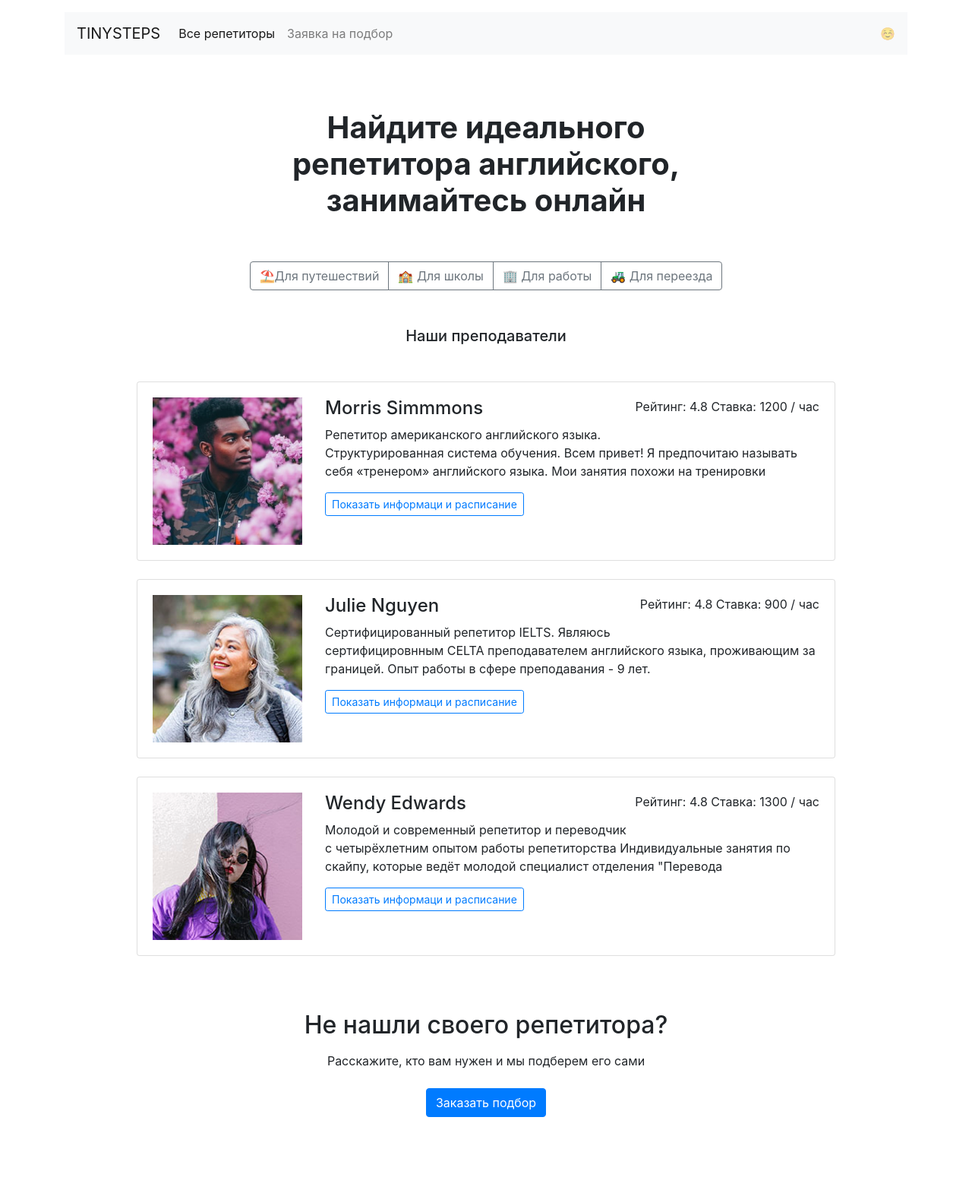
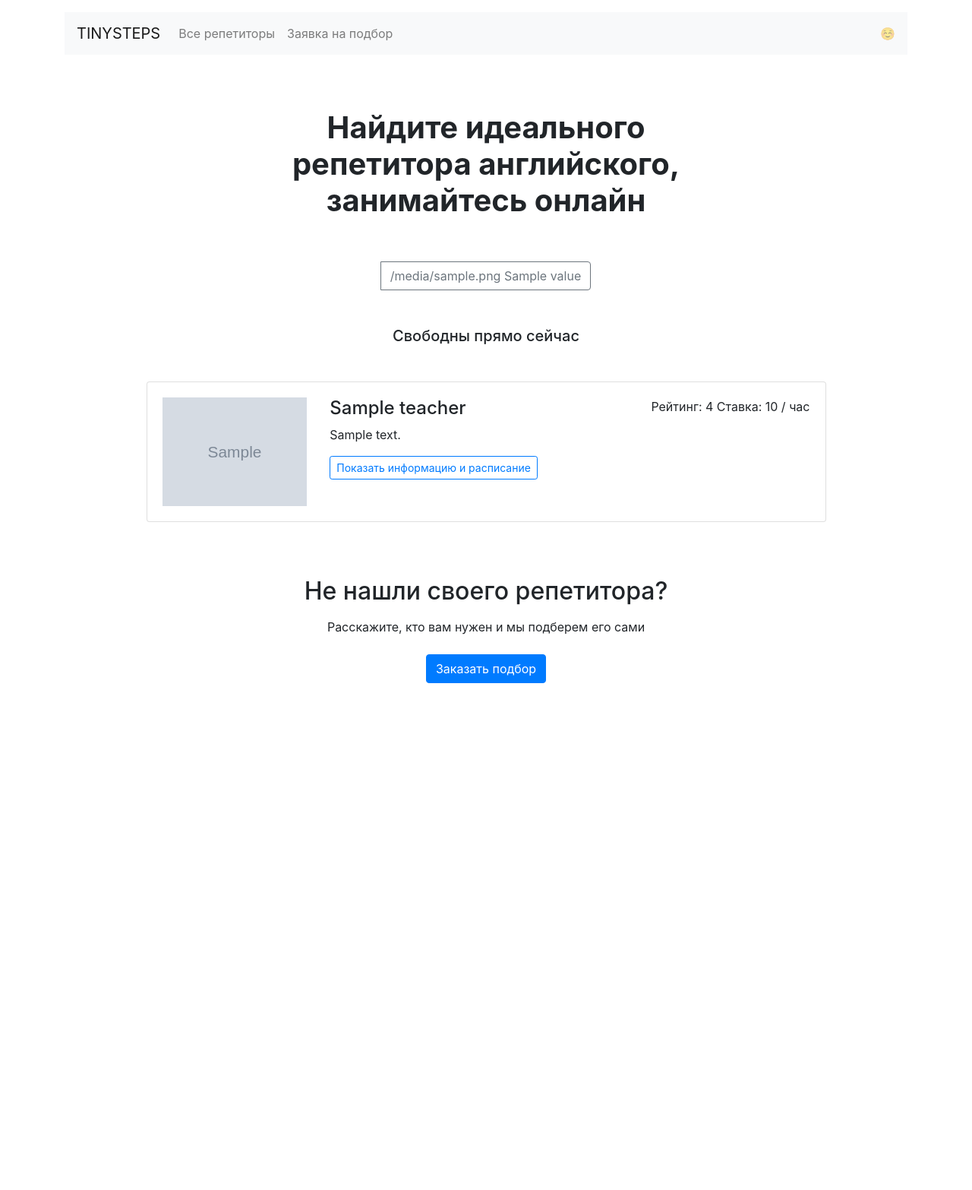
Before and after one commit to VinGeorge/flask-language-project, a Flask app: template templates/index.html in a window 1280 px wide. Shown: the whole page at 76% size. After the commit the page ends 899 px from the top, so only its background shows below. Run offline with Flask 2, Linux system fonts and the light colour scheme; the template is opened without the code that fills it: most values are stand-ins (such as "Sample title", 1, 10 or a date in 2020); grey boxes marked "Sample" are stand-in pictures; parts of the project's set-up code (start-up, migrations or seed data) failed here and were passed over; some libraries are stand-ins or nearby versions.

Commit message:
based template was fixed and index added

```diff
--- a/app.py
+++ b/app.py
@@ -1,5 +1,6 @@
 from flask import Flask, render_template  # сперва подключим модуль
 import json
+import random
 from flask_wtf import FlaskForm
 from wtforms import StringField
 
@@ -28,6 +29,14 @@ weekday_names = \
         "wed": "Среда"
     }
 
+goal_icons = \
+    {
+        "travel": '⛱',
+        "study": '🏫',
+        "work": '🏢',
+        "relocate": '🚜'
+    }
+
 class BookingForm(FlaskForm):
     student_name = StringField("Ваше имя")
     student_phone = StringField("Ваш телефон")
@@ -35,11 +44,15 @@ class BookingForm(FlaskForm):
 
 # Создаем страницы
 
-
 @app.route('/')
 def main():
 
-    return
+    teachers_id = [teacher['id'] for teacher in teachers]
+    random_id_list = random.choices(teachers_id, k=5)
+
+    random_teacher = [teacher for teacher in teachers if teacher['id'] in random_id_list]
+
+    return render_template('index.html', goals=goals, icons=goal_icons, teachers=random_teacher)
 
 
 @app.route('/profiles/<int:teacher_id>/')
@@ -86,13 +99,22 @@ def render_booking(teacher_id, week_day, time):
             teacher_picture = teacher['picture']
             schedule = teacher['free']
 
+    # if request.method == 'POST':
+
+
     return render_template("booking.html", form=form, teacher_name=teacher_name, teacher_picture=teacher_picture,
                            schedule=schedule, week_day=week_day, time=time, weekday_names=weekday_names)
 
 
-@app.route('/booking_done/', methods=["POST", "GET"])
-def render_booking_done():
-    return render_template("booking_done.html")
+@app.route('/booking/<int:teacher_id>/<week_day>/<time>/booking_done/', methods=["POST", "GET"])
+def render_booking_done(teacher_id, week_day, time):
+
+    form = BookingForm()
+
+    name = form.student_name.data
+    phone = form.student_phone.data
+
+    return render_template("booking_done.html", form=form, name=name, phone=phone)
 
 
 if __name__ == '__main__':
--- a/templates/base.html
+++ b/templates/base.html
@@ -6,8 +6,6 @@
   <title>TINYSTEPS</title>
   <link rel="stylesheet" href="https://stackpath.bootstrapcdn.com/bootstrap/4.3.1/css/bootstrap.min.css" integrity="sha384-ggOyR0iXCbMQv3Xipma34MD+dH/1fQ784/j6cY/iJTQUOhcWr7x9JvoRxT2MZw1T" crossorigin="anonymous">
 </head>
-
-<body>
 
   <header class="container mt-3">
     <nav class="navbar navbar-expand-lg navbar-light bg-light">
@@ -37,10 +35,9 @@
     </nav>
   </header>
 
-    <main class="container mt-3">
         {% block container %} {% endblock %}
-    </main>>
 
+<body>
   <script src="https://code.jquery.com/jquery-3.2.1.slim.min.js" integrity="sha384-KJ3o2DKtIkvYIK3UENzmM7KCkRr/rE9/Qpg6aAZGJwFDMVNA/GpGFF93hXpG5KkN" crossorigin="anonymous"></script>
   <script src="https://cdnjs.cloudflare.com/ajax/libs/popper.js/1.12.9/umd/popper.min.js" integrity="sha384-ApNbgh9B+Y1QKtv3Rn7W3mgPxhU9K/ScQsAP7hUibX39j7fakFPskvXusvfa0b4Q" crossorigin="anonymous"></script>
   <script src="https://maxcdn.bootstrapcdn.com/bootstrap/4.0.0/js/bootstrap.min.js" integrity="sha384-JZR6Spejh4U02d8jOt6vLEHfe/JQGiRRSQQxSfFWpi1MquVdAyjUar5+76PVCmYl" crossorigin="anonymous"></script>
--- a/templates/booking.html
+++ b/templates/booking.html
@@ -1,6 +1,8 @@
 {% extends 'base.html' %}
 
 {% block container %}
+
+<main class="container mt-3">
 
     <div class="row mt-5">
       <div class="col-10 col-md-6 offset-1 offset-md-3 mb-3">
@@ -35,5 +37,6 @@
         </form>
       </div>
     </div>
+</main>>
 
 {% endblock %}
--- a/templates/index.html
+++ b/templates/index.html
@@ -1,105 +1,68 @@
-<!DOCTYPE html>
-<html lang="ru">
+{% extends 'base.html' %}
 
-<head>
-  <meta charset="UTF-8">
-  <title>TINYSTEPS</title>
-  <link rel="stylesheet" href="https://stackpath.bootstrapcdn.com/bootstrap/4.3.1/css/bootstrap.min.css" integrity="sha384-ggOyR0iXCbMQv3Xipma34MD+dH/1fQ784/j6cY/iJTQUOhcWr7x9JvoRxT2MZw1T" crossorigin="anonymous">
-</head>
+{% block container %}
 
-<body>
-  <header class="container mt-3">
-    <nav class="navbar navbar-expand-lg navbar-light bg-light">
-      <a class="navbar-brand" href="#">TINYSTEPS</a>
-      <button class="navbar-toggler" type="button" data-toggle="collapse" data-target="#navbarNav" aria-controls="navbarNav" aria-expanded="false" aria-label="Toggle navigation">
-        <span class="navbar-toggler-icon"></span>
-      </button>
-      <div class="collapse navbar-collapse" id="navbarNav">
-        <ul class="navbar-nav">
-          <li class="nav-item active">
-            <a class="nav-link" href="#">Все репетиторы</a>
-          </li>
-          <li class="nav-item">
-            <a class="nav-link" href="#">Заявка на подбор</a>
-          </li>
-        </ul>
-      </div>
-      <span class="navbar-text d-sm-none d-lg-block">
-        ☺️
-      </span>
-    </nav>
-  </header>
-  <main class="container mt-3 mb-5">
-    <section>
-    <h1 class="h1 text-center mx-auto mt-4 py-5"><strong>Найдите идеального <br>репетитора английского, <br>занимайтесь онлайн</strong></h1>
+<main class="container mt-3">
+
+<main class="container mt-3 mb-5">
+  <a>
+    <h1 class="h1 text-center mx-auto mt-4 py-5"><strong>Найдите идеального <br>репетитора английского, <br>занимайтесь
+        онлайн</strong></h1>
+
     <div class="text-center mb-5">
       <div class="btn-group mx-auto mb-0" role="group" aria-label="Basic example">
-        <a href="goal.html" class="btn btn-outline-secondary">⛱Для путешествий</a>
-        <a href="goal.html" class="btn btn-outline-secondary">🏫 Для школы</a>
-        <a href="goal.html" class="btn btn-outline-secondary">🏢 Для работы</a>
-        <a href="goal.html" class="btn btn-outline-secondary">🚜 Для переезда</a>
+
+          {% for key, value in goals.items() %}
+
+            <a href=/goals/{{ key }}/ class="btn btn-outline-secondary">{{ icons[key] }} {{ value }}</a>
+
+            {% endfor %}
+
       </div>
     </div>
-    <h2 class="h5 text-center mb-5">Наши преподаватели</h2>
+
+    <h2 class="h5 text-center mb-5">Свободны прямо сейчас</h2>
     <div class="row">
       <div class="col-12 col-lg-10 offset-lg-1 m-auto">
-        <div class="card mb-4">
-          <div class="card-body">
-            <div class="row">
-              <div class="col-3"><img src="../static/pict 1.png" class="img-fluid" alt=""></div>
-              <div class="col-9">
-                <p class="float-right">Рейтинг: 4.8 Ставка: 1200 / час</p>
-                <h2 class="h4">Morris Simmmons</h2>
-                <p>Репетитор американского английского языка. Структурированная система обучения. Всем привет! Я предпочитаю называть себя «тренером» английского языка. Мои занятия похожи на тренировки</p>
-                <a href="profile.html" class="btn btn-outline-primary btn-sm mr-3 mb-2">Показать информаци и расписание</a>
 
+
+          {% for teacher in teachers %}
+
+
+          <div class="card mb-4">
+            <div class="card-body">
+              <div class="row">
+                <div class="col-3">
+
+                    <a href=/profiles/{{ teacher['id'] }}/>
+                      <img src={{ teacher['picture'] }} class="img-fluid" alt="">
+                    </a>
+
+                </div>
+                <div class="col-9">
+                  <p class="float-right">Рейтинг: {{ teacher['rating'] }} Ставка: {{ teacher['price'] }} / час</p>
+                  <h2 class="h4">{{ teacher['name'] }}</h2>
+                  <p>{{ teacher['about'] | truncate(200, True)  }}</p>
+                  <a href=/profiles/1/ class="btn btn-outline-primary btn-sm mr-3 mb-2">Показать информацию и
+                    расписание</a>
+                </div>
               </div>
             </div>
           </div>
-        </div>
-        <div class="card mb-4">
-          <div class="card-body">
-            <div class="row">
-              <div class="col-3"><img src="../static/pict 2.png" class="img-fluid" alt=""></div>
-              <div class="col-9">
-                <p class="float-right">Рейтинг: 4.8 Ставка: 900 / час</p>
-                <h2 class="h4">Julie Nguyen</h2>
-                <p>Сертифицированный репетитор IELTS. Являюсь сертифицировнным CELTA преподавателем английского языка, проживающим за границей. Опыт работы в сфере преподавания - 9 лет.</p>
-                <a href="#" class="btn btn-outline-primary btn-sm mr-3 mb-2">Показать информаци и расписание</a>
 
-              </div>
-            </div>
-          </div>
-        </div>
-        <div class="card mb-4">
-          <div class="card-body">
-            <div class="row">
-              <div class="col-3"><img src="../static/pict 3.png" class="img-fluid" alt=""></div>
-              <div class="col-9">
-                <p class="float-right">Рейтинг: 4.8 Ставка: 1300 / час</p>
-                <h2 class="h4">Wendy Edwards</h2>
-                <p>Молодой и современный репетитор и переводчик с четырёхлетним опытом работы репетиторства Индивидуальные занятия по скайпу, которые ведёт молодой специалист отделения "Перевода </p>
-                <a href="#" class="btn btn-outline-primary btn-sm mr-3 mb-2">Показать информаци и расписание</a>
+          {% endfor %}
 
-              </div>
-            </div>
-          </div>
-        </div>
       </div>
     </div>
-
 
     <h2 class="text-center mt-5 mb-3">Не нашли своего репетитора?</h2>
     <p class="text-center mb-4">Расскажите, кто вам нужен и мы подберем его сами</p>
     <div class="text-center pb-5">
-        <a href="" class="btn btn-primary">Заказать подбор</a>
+      <a href=/request/ class="btn btn-primary">Заказать подбор</a>
     </div>
 
+</main>
 
+</main>
 
-  </main>
-  <script src="https://code.jquery.com/jquery-3.2.1.slim.min.js" integrity="sha384-KJ3o2DKtIkvYIK3UENzmM7KCkRr/rE9/Qpg6aAZGJwFDMVNA/GpGFF93hXpG5KkN" crossorigin="anonymous"></script>
-  <script src="https://cdnjs.cloudflare.com/ajax/libs/popper.js/1.12.9/umd/popper.min.js" integrity="sha384-ApNbgh9B+Y1QKtv3Rn7W3mgPxhU9K/ScQsAP7hUibX39j7fakFPskvXusvfa0b4Q" crossorigin="anonymous"></script>
-  <script src="https://maxcdn.bootstrapcdn.com/bootstrap/4.0.0/js/bootstrap.min.js" integrity="sha384-JZR6Spejh4U02d8jOt6vLEHfe/JQGiRRSQQxSfFWpi1MquVdAyjUar5+76PVCmYl" crossorigin="anonymous"></script>
-</body>
-</html>
+{% endblock %}
--- a/templates/profile.html
+++ b/templates/profile.html
@@ -1,7 +1,7 @@
 {% extends 'base.html' %}
 
 {% block container %}
-
+<main class="container mt-3">
     <div class="card my-4 mx-auto">
       <div class="card-body m-2 m-md-4">
         <article class="row">
@@ -58,7 +58,7 @@
           </div>
         </article>
       </div>
-
     </div>
+</main>>
 
 {% endblock %}
```
Also changed, not shown: templates/booking_done.html (+58 -4 lines).
